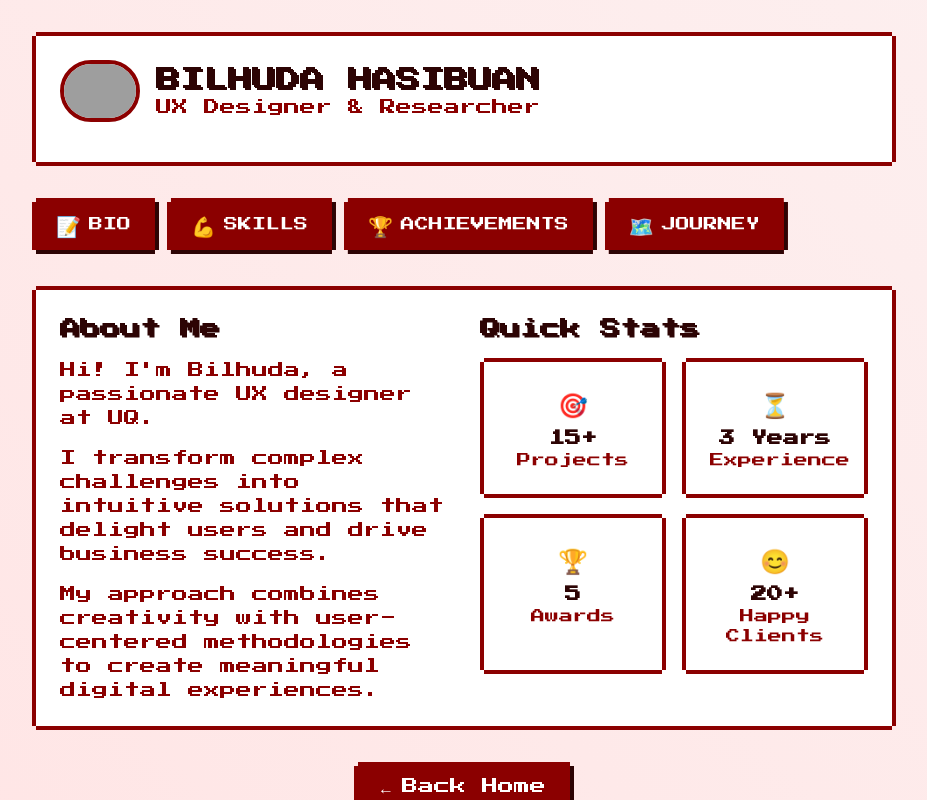
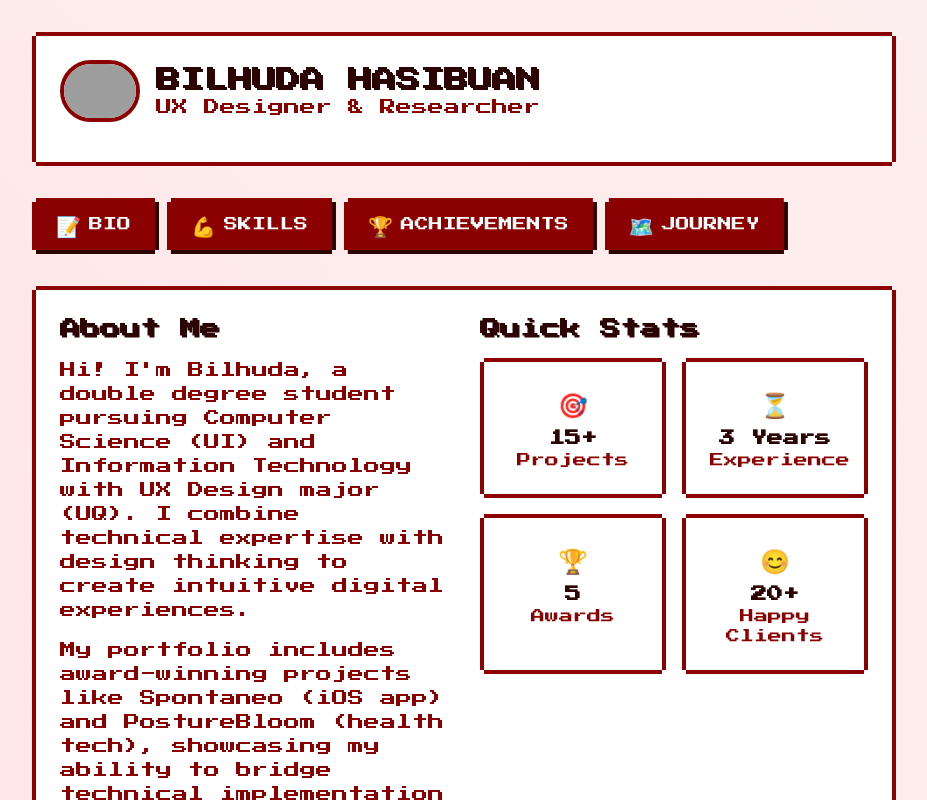
Before and after one commit to bilhudapramana/bilhudapramanahasibuan, a Next.js app: page /about in a window 1280 px wide. Shown: the top 800 px of the page, without its empty margins (176-1103 px from the left). Built offline with nearby package versions, Linux system fonts and the light colour scheme; grey boxes are pictures that could not be loaded.

Commit message:
UI fixes

```diff
--- a/src/app/about/page.tsx
+++ b/src/app/about/page.tsx
@@ -90,25 +90,18 @@ export default function About() {
 
   const journey: JourneyStep[] = [
     {
-      year: '2023 - 2024',
+      year: '2023 - Present',
       title: 'The University of Queensland',
-      description: 'Advanced studies in UX Design and Digital Solutions',
+      description: 'Bachelor of Information Technology (UX Design)',
       icon: '🎓',
       color: '#4169E1'
     },
     {
-      year: '2020 - 2024',
+      year: '2020 - Present',
       title: 'University of Indonesia',
       description: 'Bachelor of Computer Science',
       icon: '💻',
       color: '#9370DB'
-    },
-    {
-      year: '2017 - 2020',
-      title: 'Al Azhar Islamic School Indonesia',
-      description: 'High School Education',
-      icon: '📚',
-      color: '#3CB371'
     }
   ]
 
@@ -187,9 +180,9 @@ export default function About() {
                   <motion.div variants={{ hidden: { x: -20, opacity: 0 }, show: { x: 0, opacity: 1 } }}>
                     <h2 className="text-xl pixel-text text-[--gb-darkest] mb-4">About Me</h2>
                     <div className="space-y-4 text-[--gb-dark]">
-                      <p>Hi! I'm Bilhuda, a passionate UX designer at UQ.</p>
-                      <p>I transform complex challenges into intuitive solutions that delight users and drive business success.</p>
-                      <p>My approach combines creativity with user-centered methodologies to create meaningful digital experiences.</p>
+                      <p>Hi! I'm Bilhuda, a double degree student pursuing Computer Science (UI) and Information Technology with UX Design major (UQ). I combine technical expertise with design thinking to create intuitive digital experiences.</p>
+
+                      <p>My portfolio includes award-winning projects like Spontaneo (iOS app) and PostureBloom (health tech), showcasing my ability to bridge technical implementation with thoughtful UX design. Backed by Google UX Design certifications and hands-on experience in both development and design.</p>
                     </div>
                   </motion.div>
 
```
